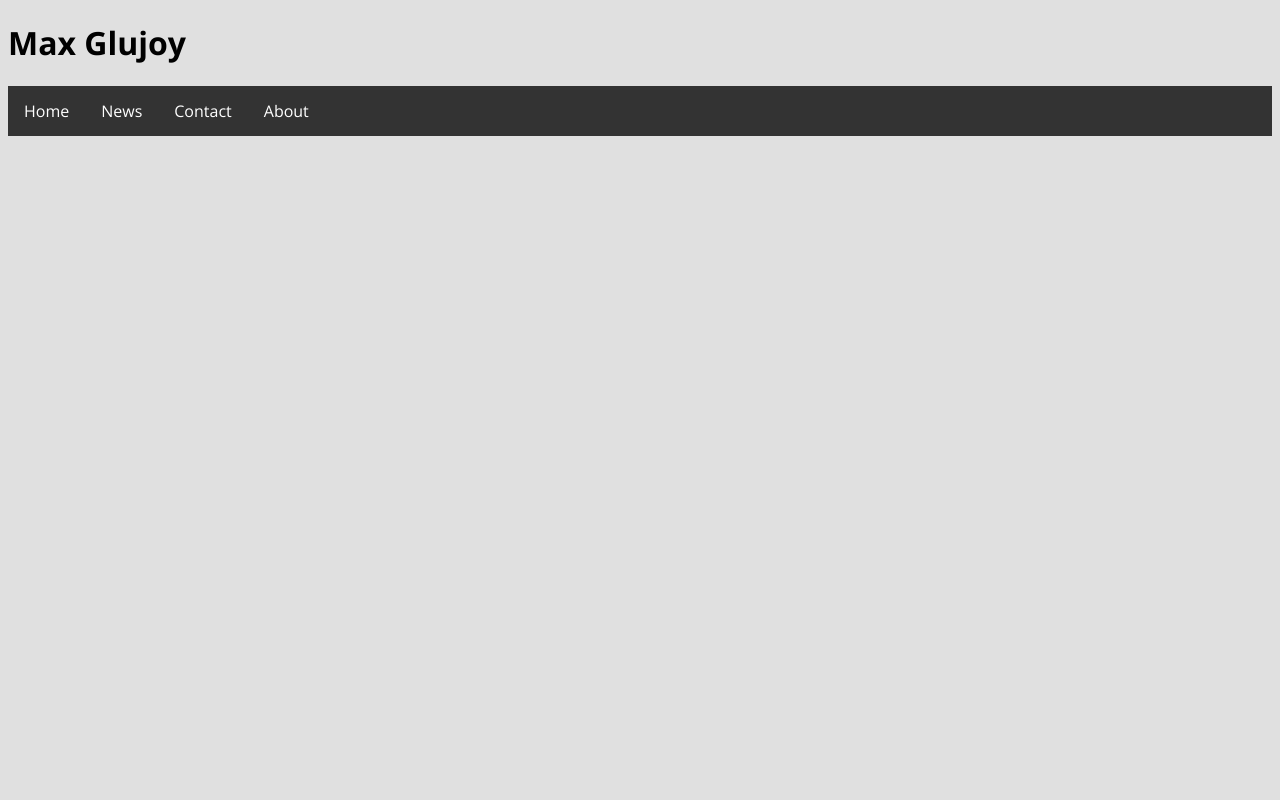
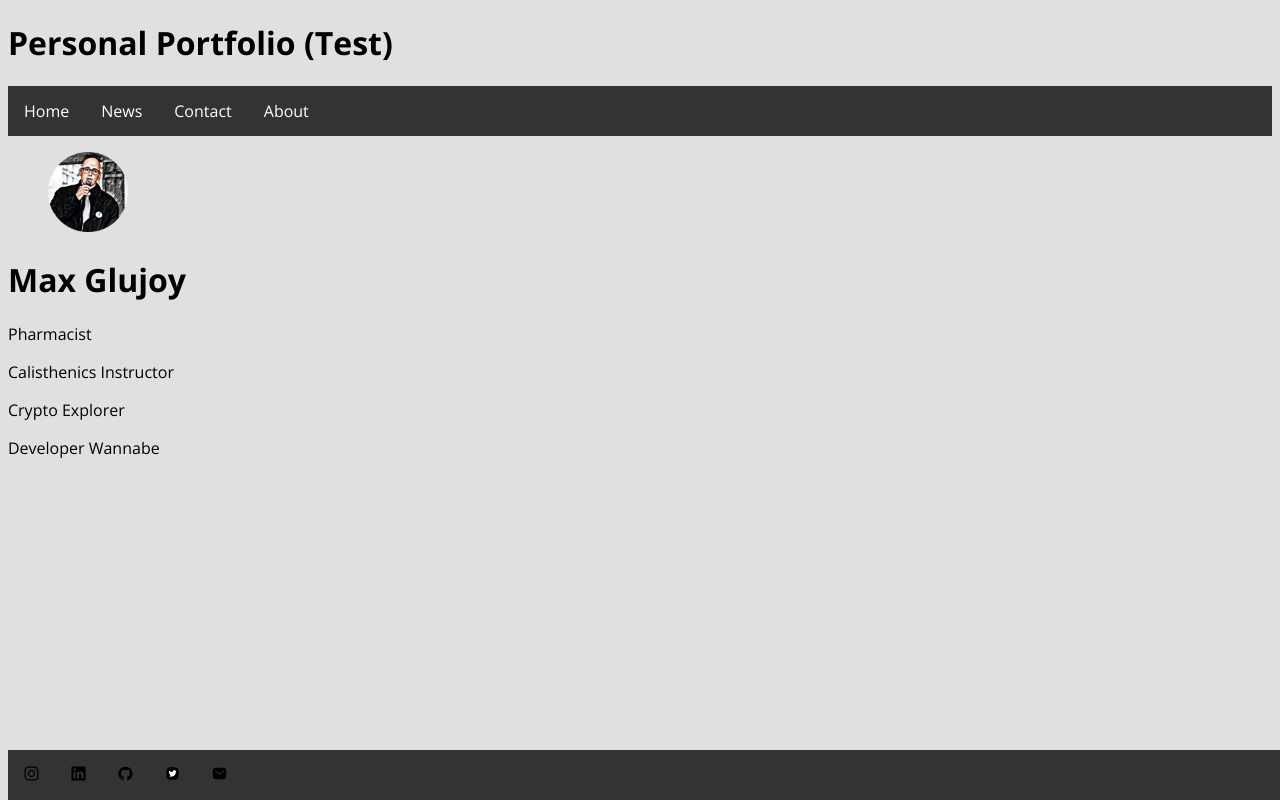
Before and after one commit to mglujoy/mglujoy.github.io, a plain HTML site: page index.html in a window 1280 px wide. Drawn offline with nearby package versions, Linux system fonts and the light colour scheme.

Commit message:
navbar + footer

```diff
--- a/index.html
+++ b/index.html
@@ -4,20 +4,60 @@
     <meta charset="UTF-8">
     <meta name="viewport" content="width=device-width, initial-scale=1.0">
     <link rel="stylesheet" href="styles.css">
+    <link rel="shortcut icon" href="./img/MGlujoyCirc.png" type="image/x-icon">
     <title>MGLUJOY</title>
 </head>
 <body>
     <h1>
-        Max Glujoy
+        Personal Portfolio (Test)
     </h1>
-    <nav>
+    <nav class="nav">
         <ul>
-            <li><a href="default.asp">Home</a></li>
-            <li><a href="news.asp">News</a></li>
-            <li><a href="contact.asp">Contact</a></li>
-            <li><a href="about.asp">About</a></li>
+            <li><a href="/">Home</a></li>
+            <li><a href="">News</a></li>
+            <li><a href="">Contact</a></li>
+            <li><a href="">About</a></li>
           </ul>
     </nav>
+    <figure class="">
+        <img src="./img/MGlujoyCirc.png" alt="Maximiliano Glujoy" width="80">
+    </figure>
+     <div class="">
+        <h1 class="" title="Maximiliano Glujoy">Max Glujoy</h1>
+        <p class="title">Pharmacist</p>
+        <p class="title">Calisthenics Instructor</p>
+        <p class="title">Crypto Explorer</p>
+        <p class="title">Developer Wannabe</p>
+     </div>
+     <footer>
+        <ul class="footer">
+            <li class="">
+              <a href="#" class="">
+                <img class="icon" src="./img/instagram-svgrepo-com.svg" alt="Instagram">
+              </a>
+            </li>
+            <li class="">
+              <a href="#" class="">
+                <img class="icon" src="./img/linkedin-svgrepo-com.svg" alt="Linkedin">
+              </a>
+            </li>
+            <li class="">
+              <a href="#" class="">
+                <img class="icon" src="./img/github-svgrepo-com.svg" alt="Github">
+              </a>
+            </li>
+            <li class="">
+                <a href="#" class="">
+                  <img class="icon" src="./img/twitter-svgrepo-com.svg" alt="Twitter">
+                </a>
+              </li>
+              <li class="">
+                <a href="#" class="">
+                  <img class="icon" src="./img/email-svgrepo-com.svg" alt="E-Mail">
+                </a>
+              </li>
+          </ul>
+     </footer>
 
 </body>
 </html>
--- a/styles.css
+++ b/styles.css
@@ -16,10 +16,20 @@ ul {
   padding: 0;
   overflow: hidden;
   background-color: #333;
-  position: -webkit-sticky; /* Safari */
-  position: sticky;
-  top: 0;
-  width: 100%;
+}
+.nav {
+    position: -webkit-sticky; /* Safari */
+    position: sticky;
+    top: 0;
+    width: 100%;
+}
+.footer {
+    position: fixed;
+    bottom: 0;
+    width: 100%;
+}
+.icon {
+    width: 15px;
 }
 li {
   float: left;
```
